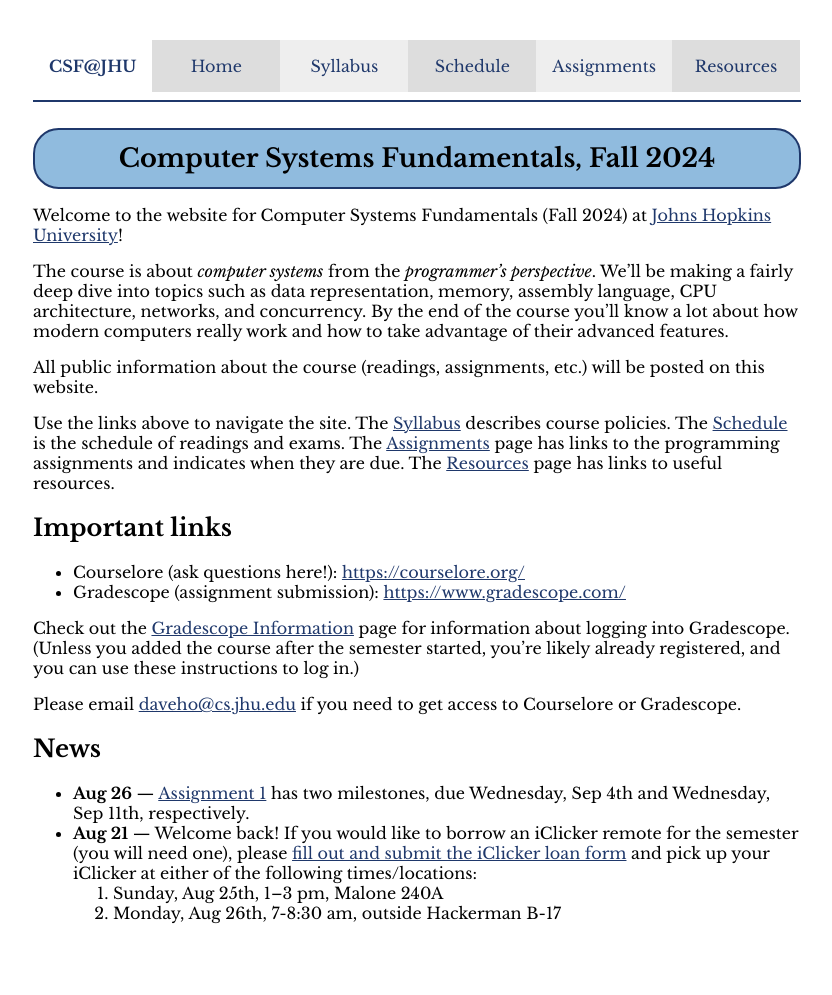
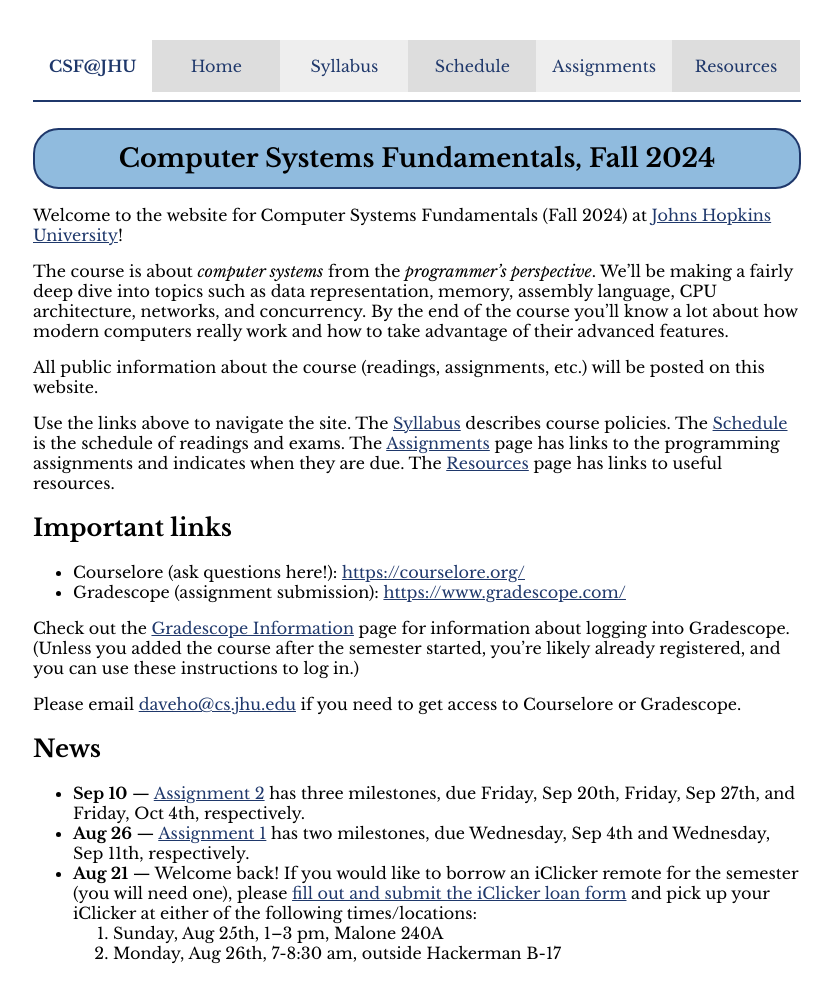
Before and after one commit to jhucsf/fall2024, a Jekyll site: the page built from index.md, in a window 1280 px wide. Shown: the whole page, without its empty margins (223-1055 px from the left). Built offline with Jekyll 4.4.1, drawn with Linux system fonts in a browser that asks for light colours; before the commit the page ends 955 px from its top, so only the background shows below that.

Commit message:
link to assignment 2

```diff
--- a/index.md
+++ b/index.md
@@ -38,6 +38,8 @@ Gradescope.
 
 ## News
 
+* **Sep 10** — [Assignment 2](assign/assign02.html) has three milestones,
+  due Friday, Sep 20th, Friday, Sep 27th, and Friday, Oct 4th, respectively.
 * **Aug 26** — [Assignment 1](assign/assign01.html) has two milestones,
   due Wednesday, Sep 4th and Wednesday, Sep 11th, respectively.
 * **Aug 21** — Welcome back! If you would like to borrow an iClicker remote
```
Also changed, not shown: assignments.md (+1 -0 lines).
